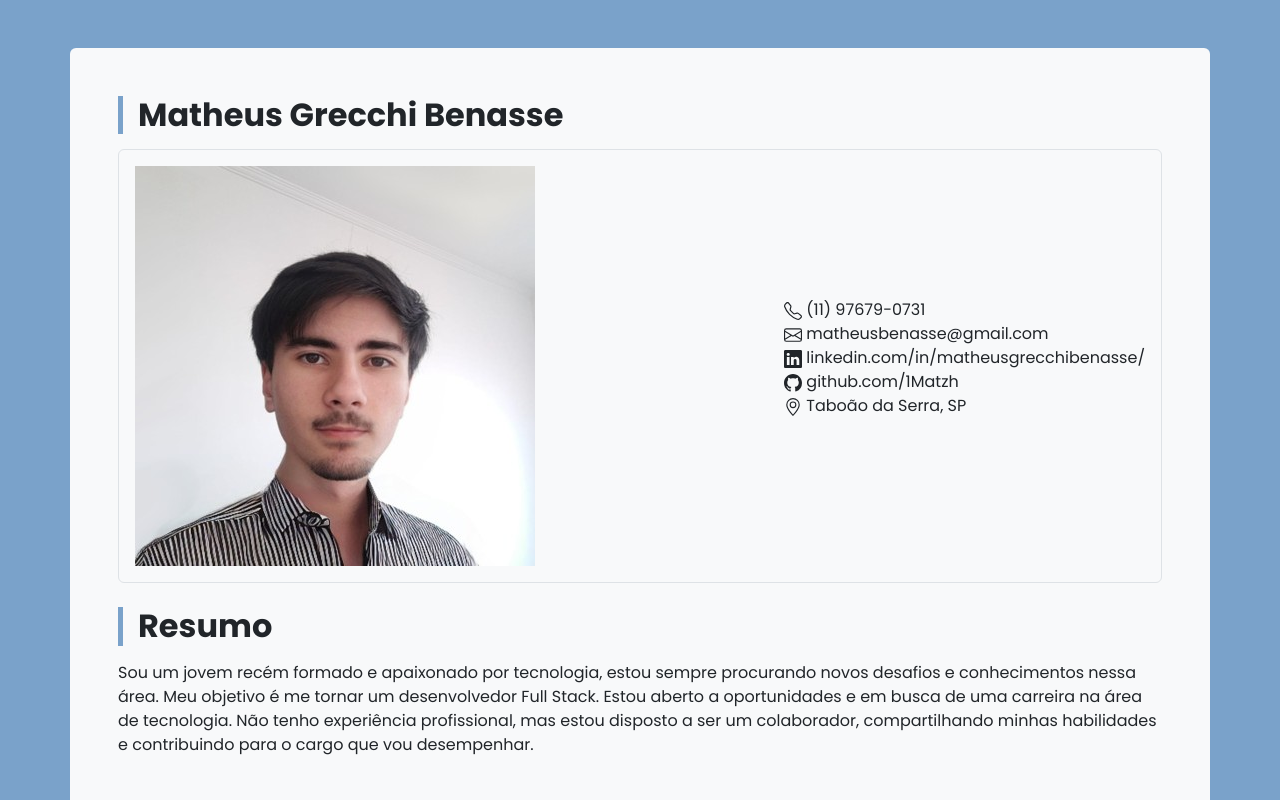
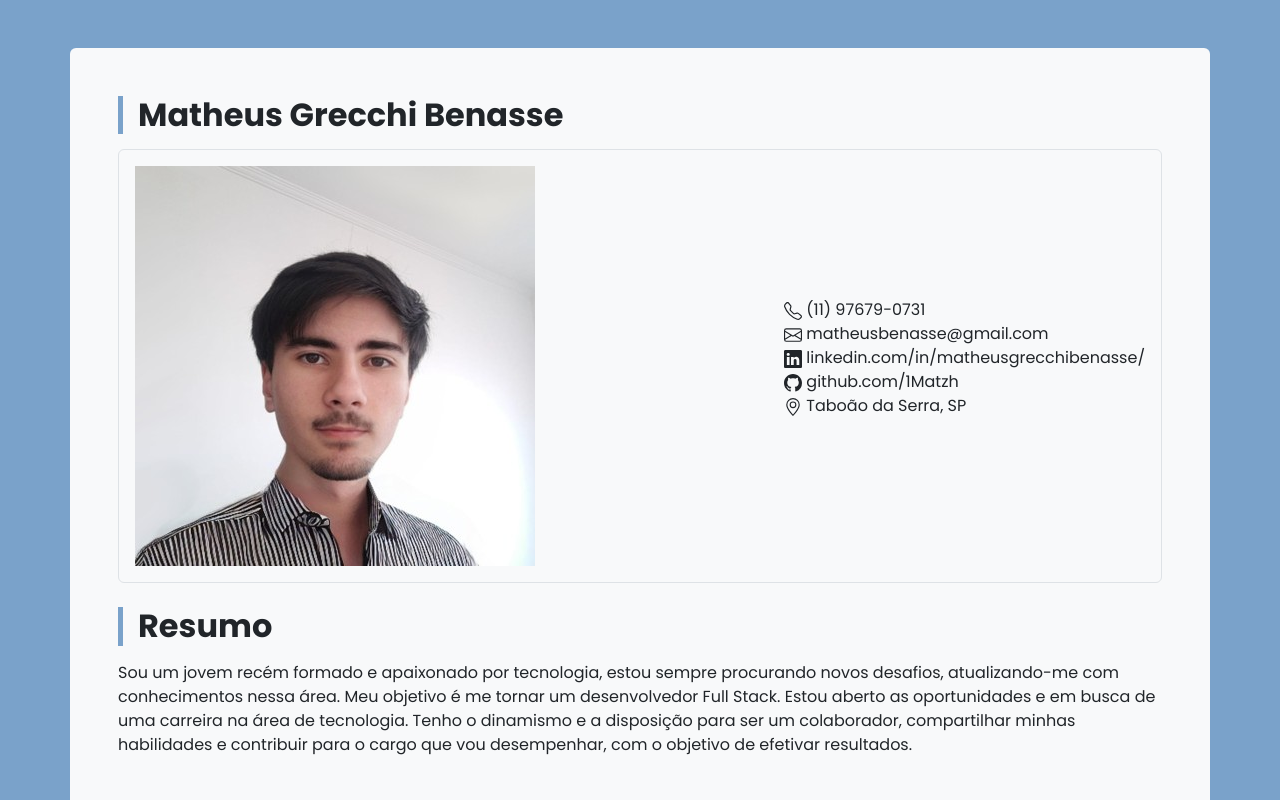
Before and after one commit to 1Matzh/1matzh-curriculum, a React (Vite) app: page / in a window 1280 px wide. Shown: the top 800 px of the page. Built offline with nearby package versions, Linux system fonts and the light colour scheme.

Commit message:
Modificado seção 'Resumo'

```diff
--- a/src/components/Resume.jsx
+++ b/src/components/Resume.jsx
@@ -4,7 +4,7 @@ const Resume = () => (
   <div className="mb-4">
     <h2 className="title-border">Resumo</h2>
     <p>
-      Sou um jovem recém formado e apaixonado por tecnologia, estou sempre procurando novos desafios e conhecimentos nessa área. Meu objetivo é me tornar um desenvolvedor Full Stack. Estou aberto a oportunidades e em busca de uma carreira na área de tecnologia. Não tenho experiência profissional, mas estou disposto a ser um colaborador, compartilhando minhas habilidades e contribuindo para o cargo que vou desempenhar.
+      Sou um jovem recém formado e apaixonado por tecnologia, estou sempre procurando novos desafios, atualizando-me com conhecimentos nessa área. Meu objetivo é me tornar um desenvolvedor Full Stack. Estou aberto as oportunidades e em busca de uma carreira na área de tecnologia. Tenho o dinamismo e a disposição para ser um colaborador, compartilhar minhas habilidades e contribuir para o cargo que vou desempenhar, com o objetivo de efetivar resultados.
     </p>
   </div>
 );
```
